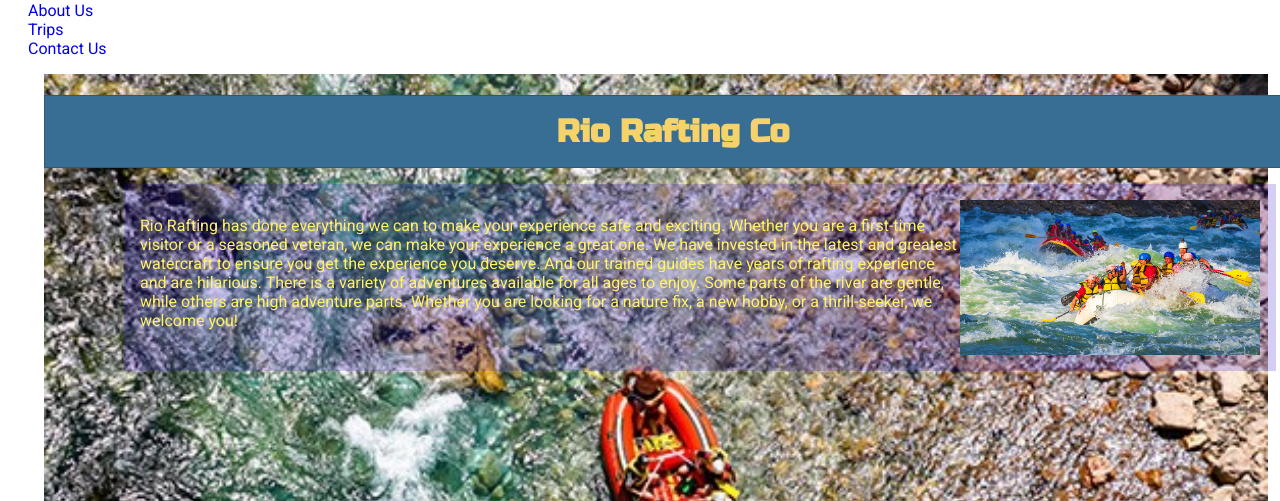
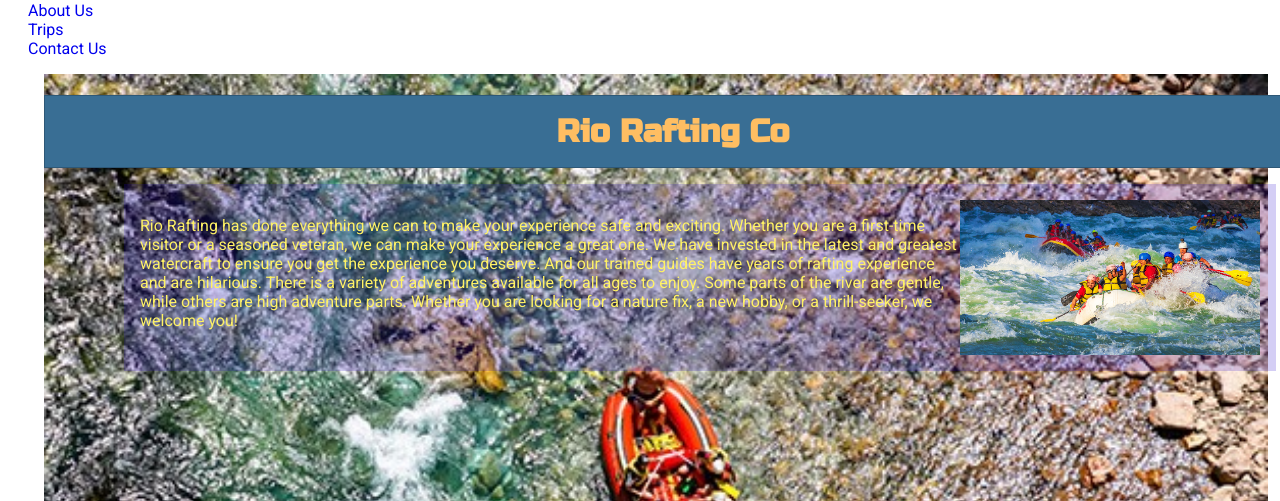
Before and after one commit to gaewta/wdd130, a plain HTML site: page wwr/about.html in a window 1280 px wide. Shown: the part 299-800 px from the top of the page. Drawn offline with Linux system fonts and the light colour scheme.

Commit message:
color updatded

```diff
--- a/wwr/styles/rafting.css
+++ b/wwr/styles/rafting.css
@@ -3,7 +3,7 @@
 
 :root {
     --primary-color: #396E94;
-    --secondary-color: #f5d36a;
+    --secondary-color: #FFBE62;
     --accent1-color: #FFF265;
     --accent2-color: #F3796E;
 
@@ -13,7 +13,7 @@
     --nav-background-color: #FCFDFE;
     --nav-link-color: #396E94;
     --nav-hover-link-color: #FCFDFE;
-    --nav-hover-background-color: #f5d36a;
+    --nav-hover-background-color: #FFBE62;
 }
 
 h1, h2 {
```
